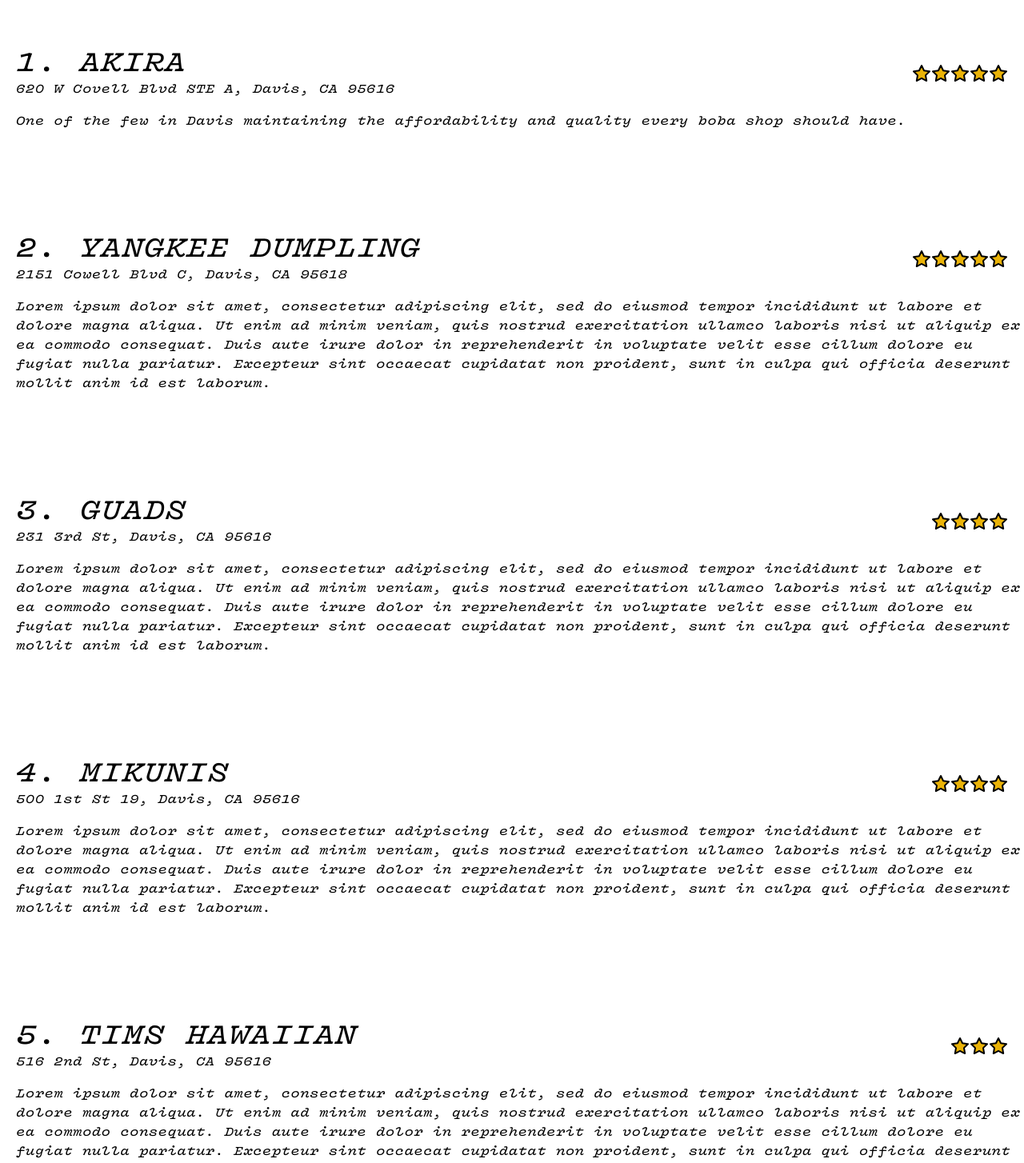
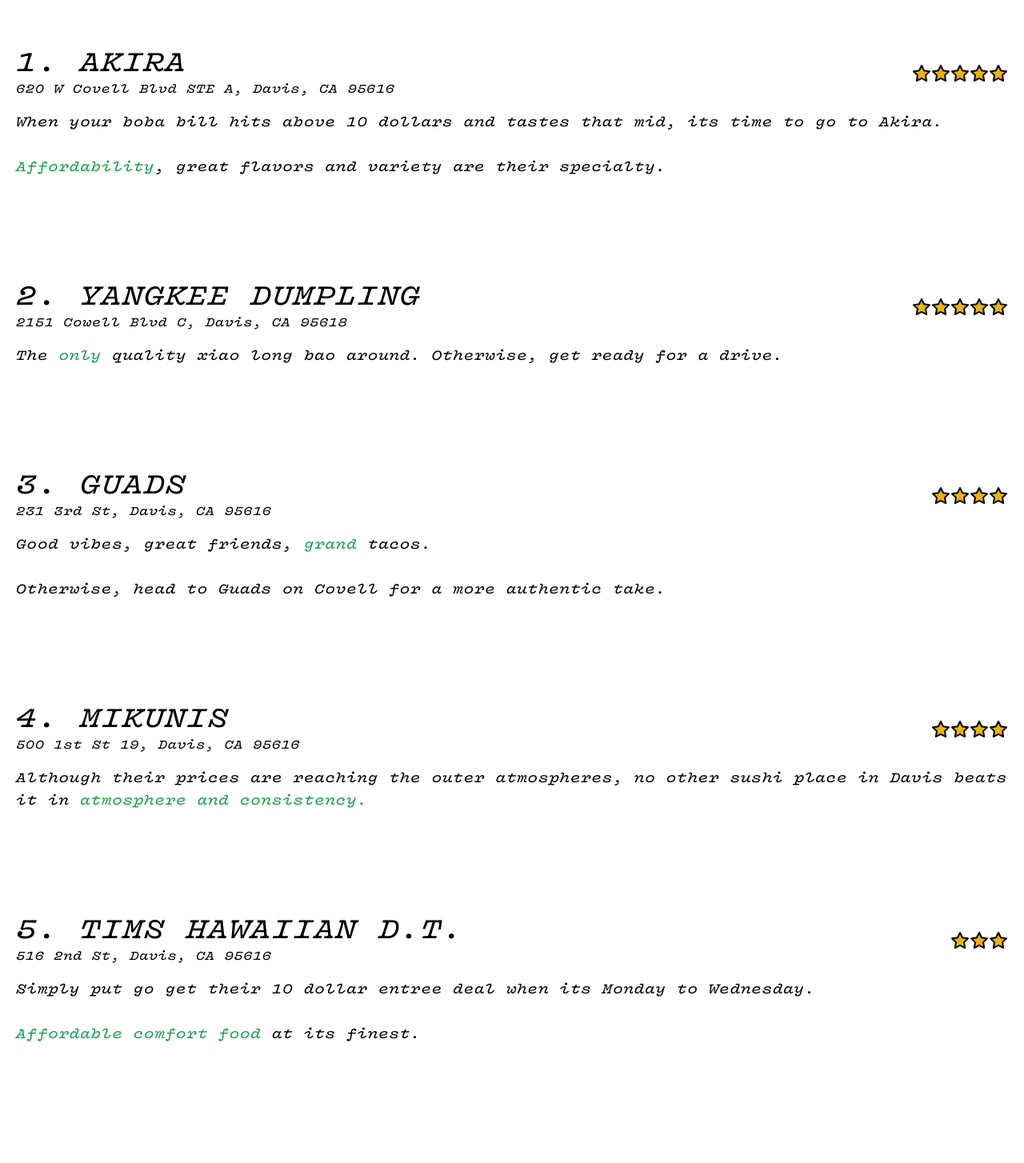
Before and after one commit to NDMyers/davisfoodreviews, a Next.js app: page /about in a window 1280 px wide. Shown: the top 1454 px of the page at 80% size. After the commit the page ends 1388 px from the top, so only its background shows below. Built offline with nearby package versions, Linux system fonts and the light colour scheme.

Commit message:
adjusted top five entry details

```diff
--- a/src/app/about/page.tsx
+++ b/src/app/about/page.tsx
@@ -63,13 +63,17 @@
                     <Star className='fill-yellow-500' />
                 </div>
             </div>
-            <a className='pt-4 text-base'>One of the few in Davis maintaining the affordability and quality every boba shop should have.</a>
+            <a className='pt-4 text-lg'>
+                When your boba bill hits above 10 dollars and tastes that mid, its time to go to Akira.
+                <br></br><br></br>
+                <span className='text-green-600'>Affordability</span>, great flavors and variety are their specialty.
+            </a>
 
             <motion.div
                 variants={clickedVariants}
                 initial={false}
                 animate={clickedOne? "open" : "closed"}
-                className={clickedOne? 'flex flex-col items-center mt-12 text-center w-full max-w-[120rem]' : 'w-0 h-0' }
+                className={clickedOne? 'flex flex-col items-center mt-8 text-center w-full max-w-[120rem]' : 'w-0 h-0' }
             >
                 <motion.a variants={itemVariants}>OUR RECS</motion.a>
                 <motion.div className='flex justify-evenly w-full' variants={itemVariants}>
@@ -81,7 +85,7 @@
                             width={200}
                             height={100}
                         />
-                        <a>hokkaido milk tea</a>
+                        <a>Hokkaido milk tea</a>
                     </div>
                     <div>
                         <Image
@@ -91,13 +95,13 @@
                             width={200}
                             height={100}
                         />
-                        <a>taro smoothie</a>
+                        <a>Taro smoothie</a>
                     </div>
                 </motion.div>
             </motion.div>
         </motion.div>
 
-        <motion.div className='flex flex-col justify-between items-center pt-10 pb-20 pl-5 mt-2 rounded-lg hover:cursor-pointer'
+        <motion.div className='flex flex-col justify-between items-left pt-10 pb-20 pl-5 mt-2 rounded-lg hover:cursor-pointer'
             whileHover={{ backgroundColor: "#ECDACC"}}
             transition={{ duration: 0.6 }}
             onClick={()=>setClickedTwo(!clickedTwo)}
@@ -112,7 +116,9 @@
                     <Star className='fill-yellow-500' />
                 </div>
             </div>
-            <a className='pt-4 text-base'>Lorem ipsum dolor sit amet, consectetur adipiscing elit, sed do eiusmod tempor incididunt ut labore et dolore magna aliqua. Ut enim ad minim veniam, quis nostrud exercitation ullamco laboris nisi ut aliquip ex ea commodo consequat. Duis aute irure dolor in reprehenderit in voluptate velit esse cillum dolore eu fugiat nulla pariatur. Excepteur sint occaecat cupidatat non proident, sunt in culpa qui officia deserunt mollit anim id est laborum.</a>
+            <a className='pt-4 text-lg'>
+                The <span className="text-green-600">only</span> quality xiao long bao around. Otherwise, get ready for a drive.
+            </a>
             {clickedTwo &&
                 <motion.div
                     className='flex mt-4'
@@ -136,7 +142,11 @@
                     <Star className='fill-yellow-500' />
                 </div>
             </div>
-            <a className='pt-4 text-base'>Lorem ipsum dolor sit amet, consectetur adipiscing elit, sed do eiusmod tempor incididunt ut labore et dolore magna aliqua. Ut enim ad minim veniam, quis nostrud exercitation ullamco laboris nisi ut aliquip ex ea commodo consequat. Duis aute irure dolor in reprehenderit in voluptate velit esse cillum dolore eu fugiat nulla pariatur. Excepteur sint occaecat cupidatat non proident, sunt in culpa qui officia deserunt mollit anim id est laborum.</a>
+            <a className='pt-4 text-lg'>
+                Good vibes, great friends, <span className='text-green-600'>grand</span> tacos.
+                <br></br><br></br>
+                Otherwise, head to Guads on Covell for a more authentic take.
+            </a>
         </motion.div>
 
         <motion.div className='flex flex-col justify-between pb-20 pl-5 pt-10 mt-2 rounded-lg'
@@ -152,7 +162,7 @@
                     <Star className='fill-yellow-500' />
                 </div>
             </div>
-            <a className='pt-4 text-base'>Lorem ipsum dolor sit amet, consectetur adipiscing elit, sed do eiusmod tempor incididunt ut labore et dolore magna aliqua. Ut enim ad minim veniam, quis nostrud exercitation ullamco laboris nisi ut aliquip ex ea commodo consequat. Duis aute irure dolor in reprehenderit in voluptate velit esse cillum dolore eu fugiat nulla pariatur. Excepteur sint occaecat cupidatat non proident, sunt in culpa qui officia deserunt mollit anim id est laborum.</a>
+            <a className='pt-4 text-lg'>Although their prices are reaching the outer atmospheres, no other sushi place in Davis beats it in <span className='text-green-600'>atmosphere and consistency.</span></a>
         </motion.div>
 
         <motion.div className='flex flex-col justify-between pb-20 pl-5 mt-2 pt-10 rounded-lg'
@@ -160,14 +170,18 @@
             transition={{ duration: 0.6 }}
         >
             <div className='flex flex-col justify-between w-full md:flex-row md:items-center '>
-                <TopFiveEntry shopName='5. TIMS HAWAIIAN' location='516 2nd St, Davis, CA 95616' />
+                <TopFiveEntry shopName='5. TIMS HAWAIIAN D.T.' location='516 2nd St, Davis, CA 95616' />
                 <div className='flex flex-row pr-5 pt-2 md:pt-0'>
                     <Star className='fill-yellow-500' />
                     <Star className='fill-yellow-500' />
                     <Star className='fill-yellow-500' />
                 </div>
             </div>
-            <a className='pt-4 text-base'>Lorem ipsum dolor sit amet, consectetur adipiscing elit, sed do eiusmod tempor incididunt ut labore et dolore magna aliqua. Ut enim ad minim veniam, quis nostrud exercitation ullamco laboris nisi ut aliquip ex ea commodo consequat. Duis aute irure dolor in reprehenderit in voluptate velit esse cillum dolore eu fugiat nulla pariatur. Excepteur sint occaecat cupidatat non proident, sunt in culpa qui officia deserunt mollit anim id est laborum.</a>
+            <a className='pt-4 text-lg'>
+                Simply put go get their 10 dollar entree deal when its Monday to Wednesday.
+                <br></br><br></br>
+                <span className='text-green-600'>Affordable comfort food </span>at its finest.
+            </a>
         </motion.div>
 
     </div>
```
